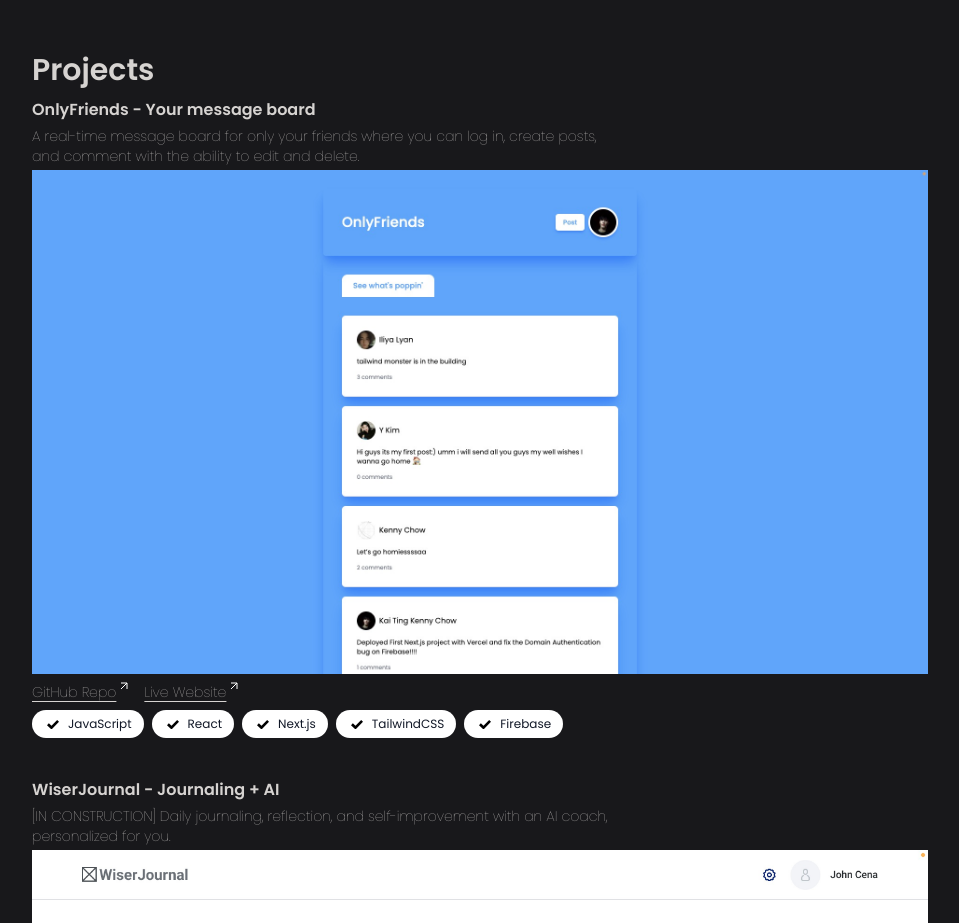
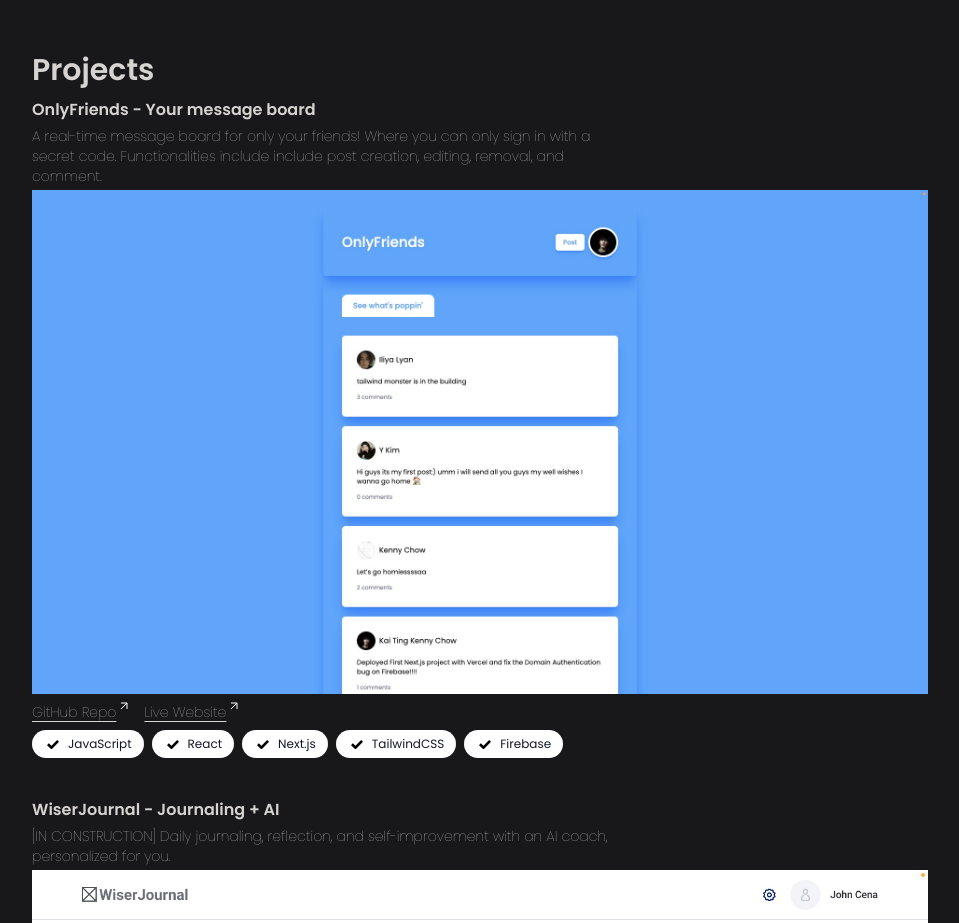
Before and after one commit to ktkennychow/ktkennychow.github.io, a React (Vite) app: page / in a window 1280 px wide. Shown: the part 840-1763 px from the top of the page, without its empty margins (8-967 px from the left). Built offline with nearby package versions, Linux system fonts and the light colour scheme.

Commit message:
bugfix: resume link

```diff
--- a/src/components/Resume.jsx
+++ b/src/components/Resume.jsx
@@ -36,7 +36,7 @@
     className='flex flex-col gap-12 pt-10'>
     <div className='flex gap-1'>
       <a
-        href='https://docs.google.com/document/d/1mbMRR4SPd-eNFf0irI68nCRGxiCdyRJrN1EJPvOPTvI/edit?usp=sharing'
+        href='https://drive.google.com/file/d/1nD5nvxbNYADVaDUyVPl5At-R0wvToEWu/view?usp=drive_link'
         target='_blank'
         rel='noopener noreferrer'
         className='underline underline-offset-4 text-3xl'>
--- a/src/data/projects.js
+++ b/src/data/projects.js
@@ -22,7 +22,7 @@
     id: 3,
     title: 'OnlyFriends - Your message board',
     description:
-      'A real-time message board for only your friends where you can log in, create posts, and comment with the ability to edit and delete.',
+      'A real-time message board for only your friends! Where you can only sign in with a secret code. Functionalities include include post creation, editing, removal, and comment.',
     imgUrl: 'assets/proj_photo_of.jpg',
     github: 'https://github.com/kennychowpd/nextjs-onlyfriends',
     website: 'https://nextjs-onlyfriends.vercel.app/',
```
